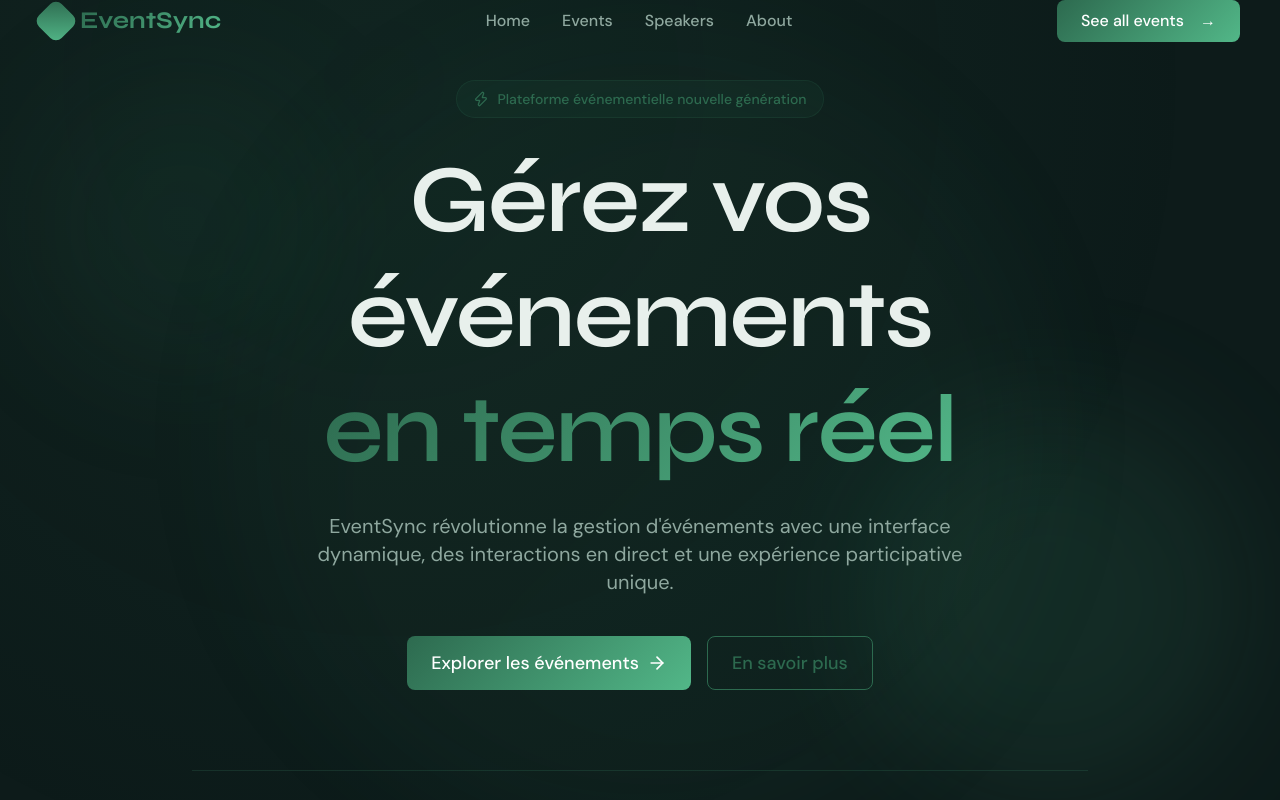
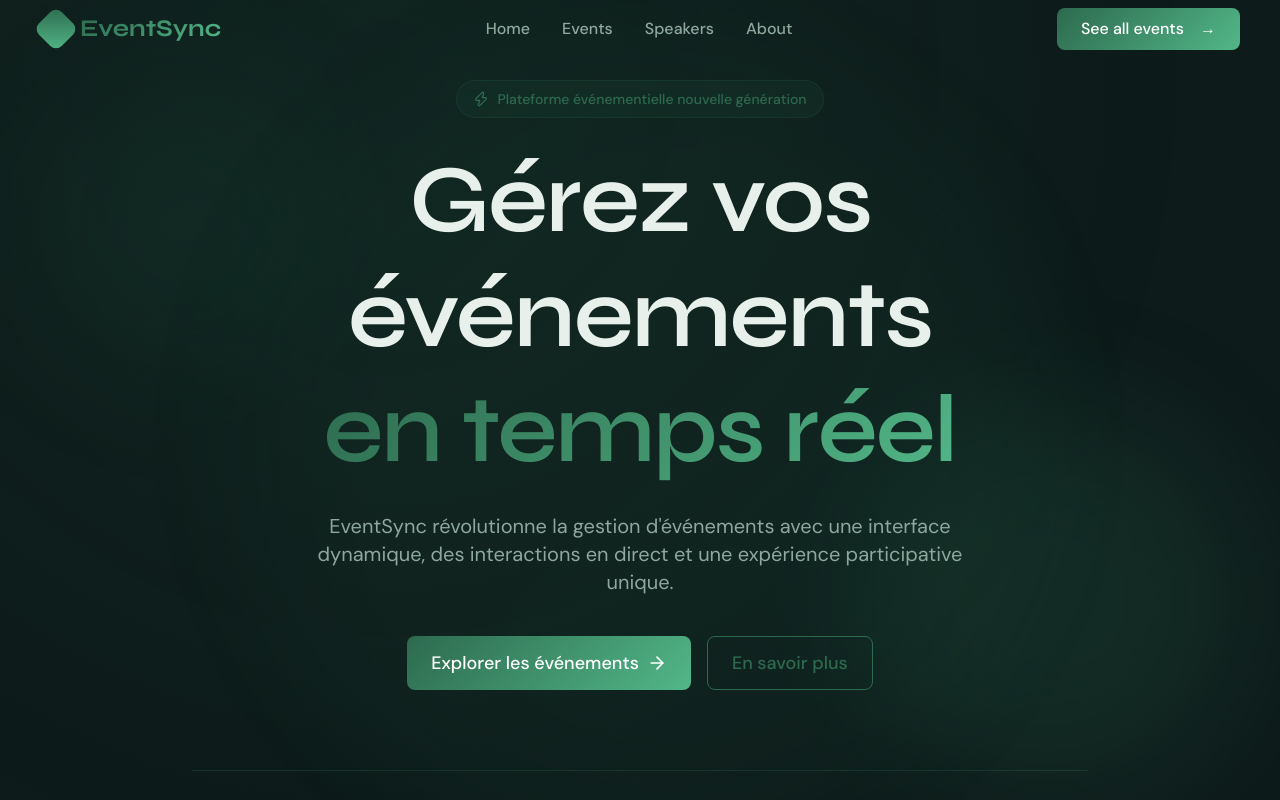
Before and after one commit to FullStack-Collective/event-sync-frontend, a Next.js app: page / in a window 1280 px wide. Shown: the top 800 px of the page. Built offline with nearby package versions, Linux system fonts and the light colour scheme.

Commit message:
feat(public-header): add padding top for the button to see all events

```diff
--- a/src/components/home/layout/PublicHeader.tsx
+++ b/src/components/home/layout/PublicHeader.tsx
@@ -75,7 +75,7 @@ export function PublicHeader() {
           </div>
 
           {/* CTA Button */}
-          <div className="hidden md:block">
+          <div className="hidden md:block py-2">
             <button className="btn-primary">
               See all events
               <span className="ml-2">→</span>
```
